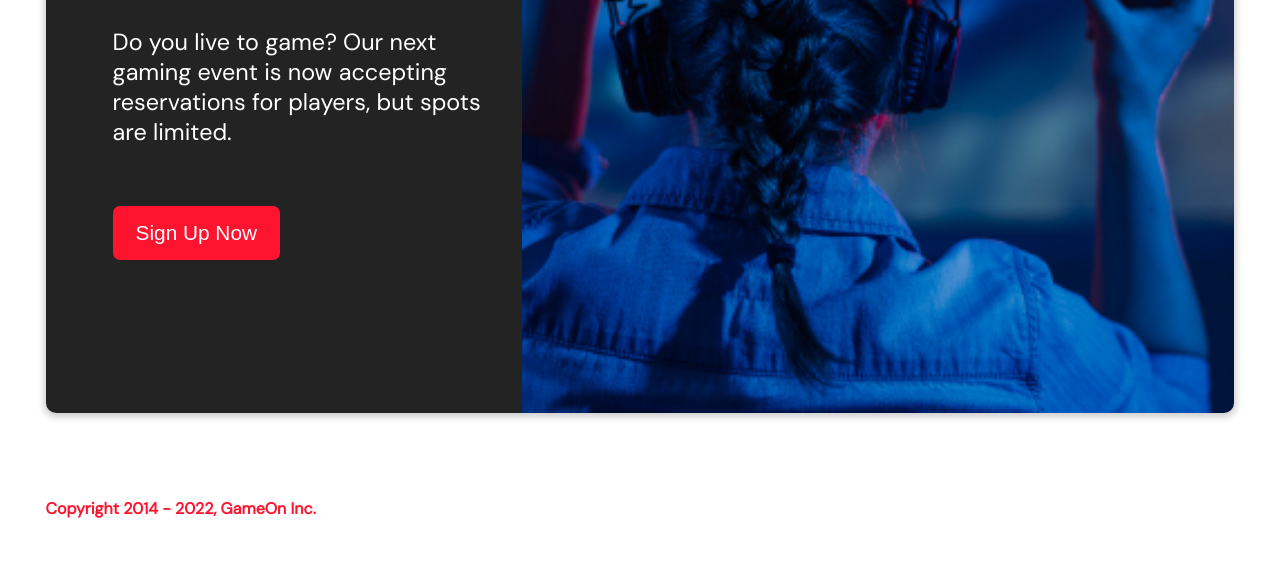
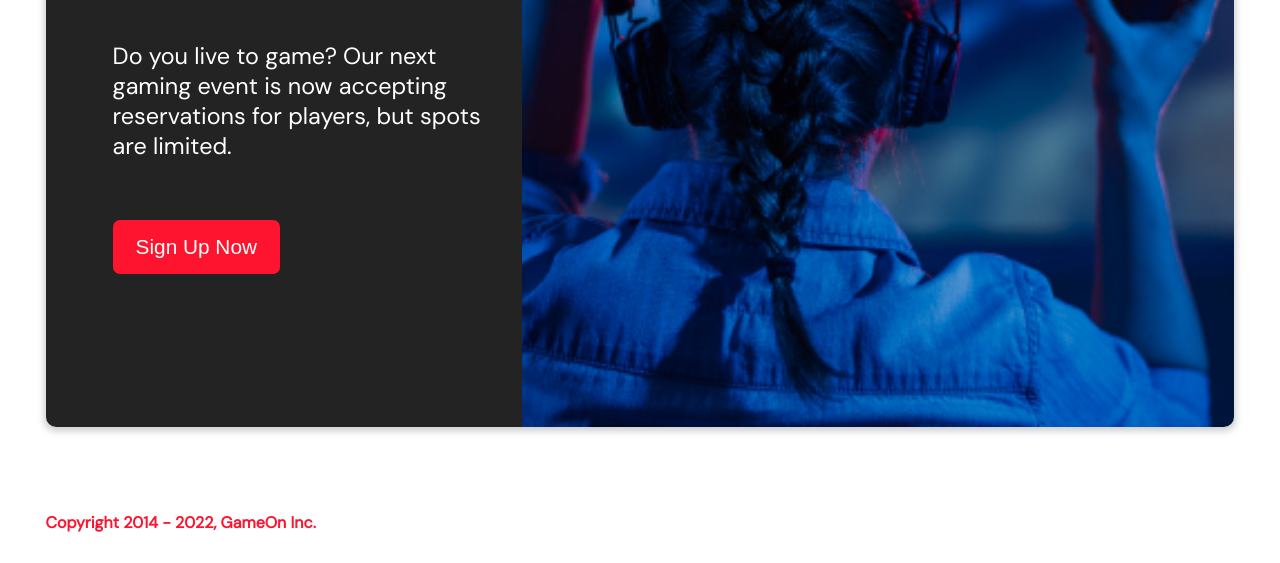
Before and after one commit to sabitsadiq/Game-Site, a plain HTML site: page index.html in a window 1280 px wide. Shown: the part 486-1049 px from the top of the page. Drawn offline with Linux system fonts and the light colour scheme.

Commit message:
some amendment

```diff
--- a/modal.css
+++ b/modal.css
@@ -177,7 +177,7 @@ main {
   padding-top: 0.5vw;
   padding-left: 2vw;
   padding-right: 2vw;
-  margin: 1px 20px 15px;
+  margin: 15px 20px 15px;
   border-radius: 2rem;
   text-align: justify;
 }
```
